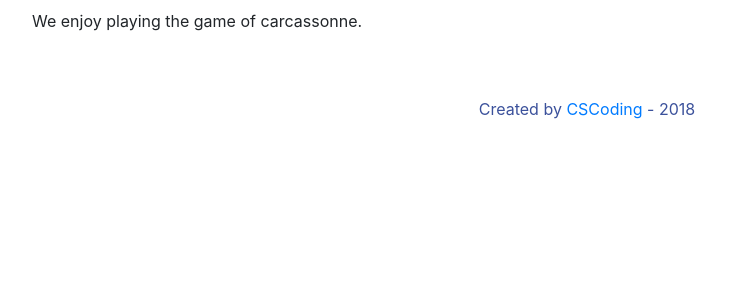
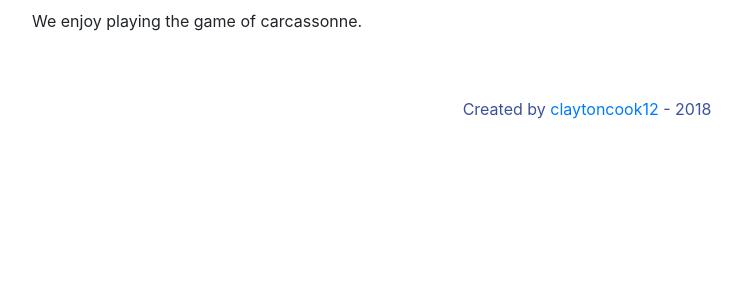
Before and after one commit to claytoncook12/TheLaneCarcassonne, a Flask app: page /About in a window 1280 px wide. Shown: the part 155-448 px from the top of the page, without its empty margins (53-795 px from the left). Run offline with Flask 2, Linux system fonts and the light colour scheme; some libraries are stand-ins or nearby versions.

Commit message:
Update footer link

```diff
--- a/app/templates/base.html
+++ b/app/templates/base.html
@@ -83,7 +83,7 @@
     <!-- Footer -->
     <footer>
       <div class="container">
-        <p class="m-0 text-center" style="color: #3b519b;">Created by <a href="https://github.com/claytoncook12">CSCoding</a> - 2018</p>
+        <p class="m-0 text-center" style="color: #3b519b;">Created by <a href="https://github.com/claytoncook12" target="_blank">claytoncook12</a> - 2018</p>
       </div>
       <!-- /.container -->
     </footer>
```
